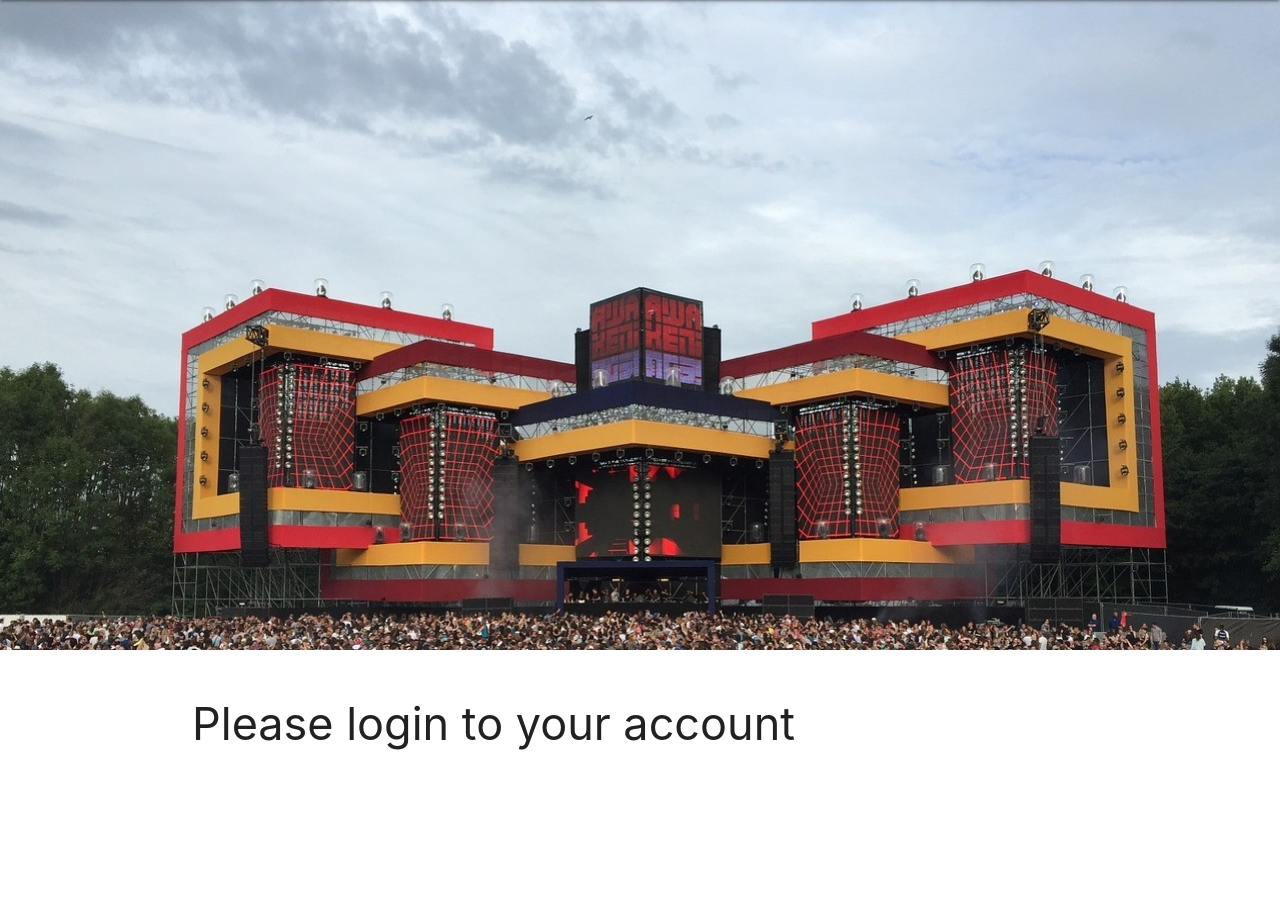
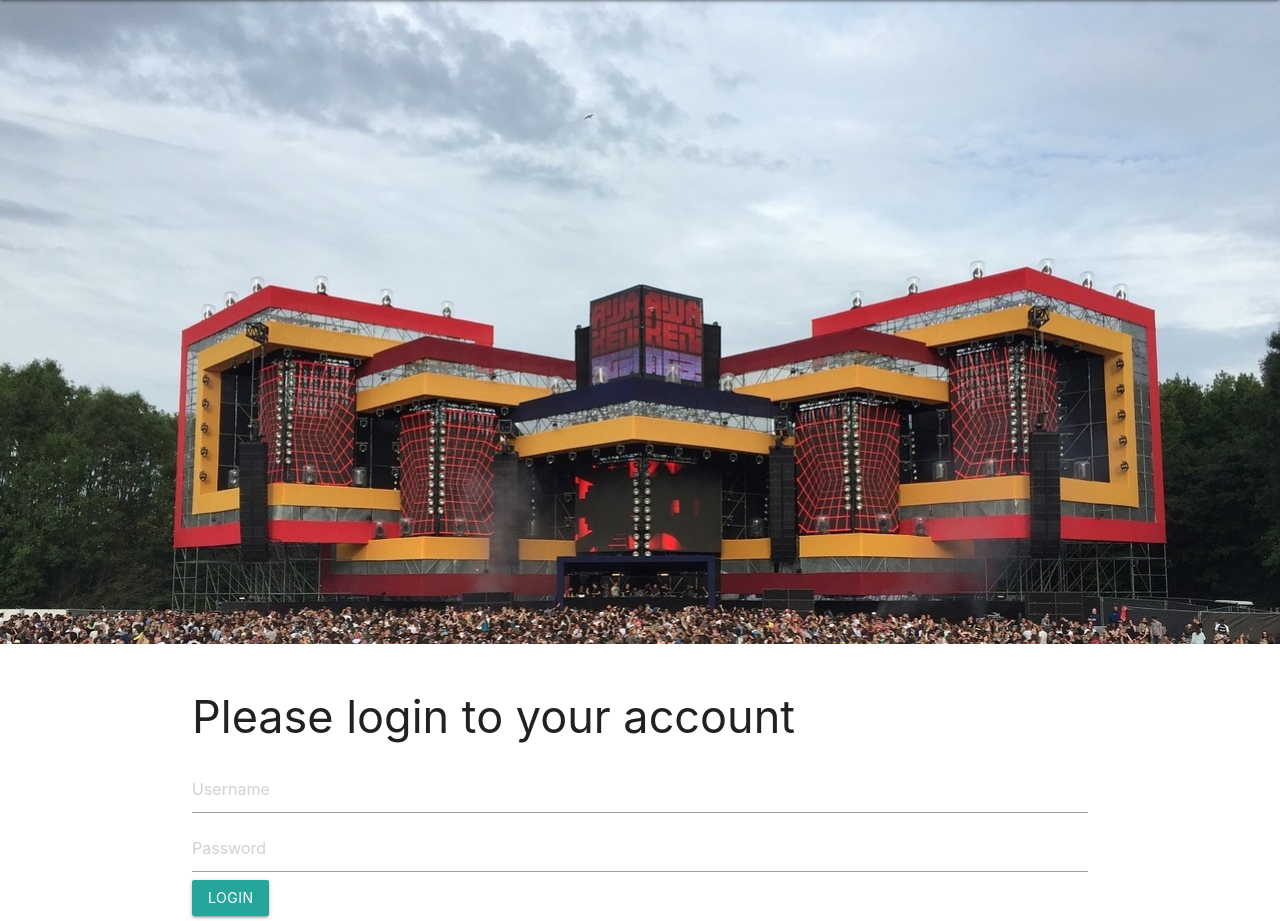
Before and after one commit to jvegter77/milestone-3-edm, a Flask app: page /login in a window 1280 px wide. Shown: the part 64-985 px from the top of the page. Before the commit the page ends 814 px from the top, so only its background shows below. Run offline with Flask 2, Linux system fonts and the light colour scheme; some libraries are stand-ins or nearby versions.

Commit message:
created a basic login page, login functionality not yet implemented

```diff
--- a/app.py
+++ b/app.py
@@ -52,7 +52,6 @@ def update_festival(festival_id):
 def login():
     return render_template('login.html')
 
-
 if __name__ == '__main__':
     app.run(host=os.environ.get('IP'),
         port=int(os.environ.get('PORT')),
--- a/static/css/style.css
+++ b/static/css/style.css
@@ -52,7 +52,6 @@ h3 {
 
 #profilebanner img {
     width: 100%;
-    height: 650px;
 }
 
 
--- a/templates/login.html
+++ b/templates/login.html
@@ -7,6 +7,22 @@
 <div class="container">
     <h1>Please login to your account</h1>
 </div>
+<div class="container">
+    <form action="" method="post">
+    <div class="row col s6 m6 l6 xl6">
+        <input type="text" placeholder="Username" name="username" value="{{
+                  request.form.username }}">
+    </div>
+    <div class="row col s6 m6 l6 xl6">
+        <input type="password" placeholder="Password" name="password" value="{{
+              request.form.password }}">
+        <input class="btn btn-default" type="submit" value="Login">
+          </form>
+          {% if error %}
+            <p class="error"><strong>Error:</strong> {{ error }}
+          {% endif %}
+    </div>
+</div>
 
 
 
```
